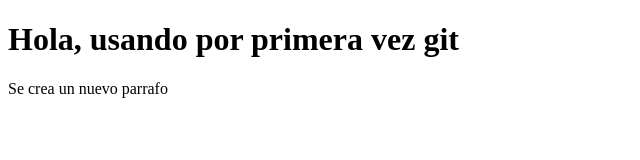
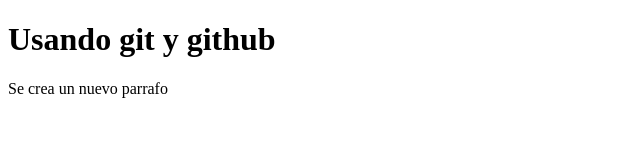
Before and after one commit to camiloossa/hello.world-git, a plain HTML site: page index.html in a window 1280 px wide. Shown: the whole page, without its empty margins (0-640 px from the left). Drawn offline with Linux system fonts and the light colour scheme.

Commit message:
Se modifico el titulo

```diff
--- a/index.html
+++ b/index.html
@@ -7,7 +7,7 @@
     <title>Demo de GIT</title>
 </head>
 <body>
-    <h1>Hola, usando por primera vez git</h1>
+    <h1>Usando git y github</h1>
     <p>Se crea un nuevo parrafo</p>
 </body>
 </html>
```
